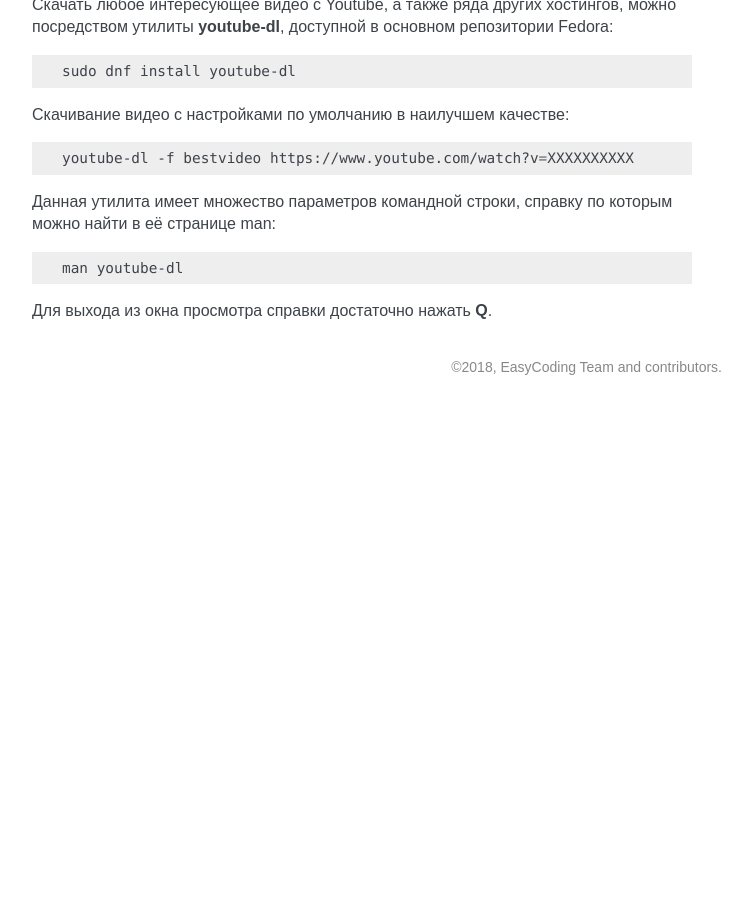
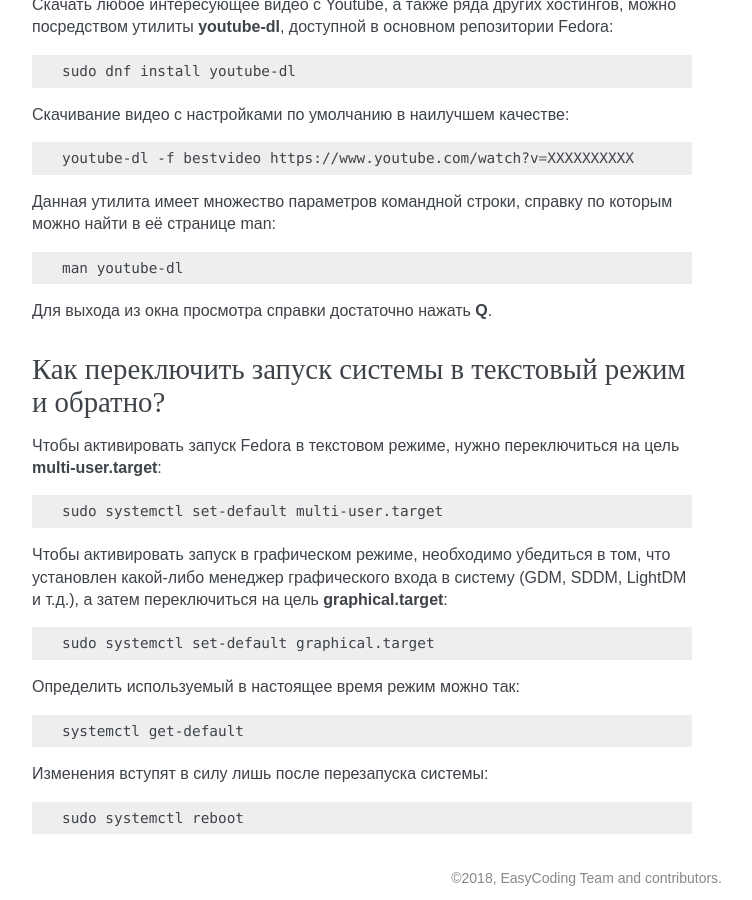
Before and after one commit to RussianFedora/FAQ, a Sphinx documentation site: the page built from source/using-system.rst, in a window 1280 px wide and 900 px high, scrolled down 17645 px. Shown: the whole window, without its empty margins (388-1140 px from the left). Built offline with Sphinx 7.4.7, drawn with Linux system fonts in a browser that asks for light colours; before the commit the page ends 18050 px from its top, so only the background shows below that.

Commit message:
Added question about switching to text mode and back to GUI.

```diff
--- a/source/using-system.rst
+++ b/source/using-system.rst
@@ -1034,3 +1034,33 @@ KDE предоставляет особый PAM модуль для автома
     man youtube-dl
 
 Для выхода из окна просмотра справки достаточно нажать **Q**.
+
+.. index:: text mode, runlevel
+.. _configure-runlevel:
+
+Как переключить запуск системы в текстовый режим и обратно?
+===============================================================
+
+Чтобы активировать запуск Fedora в текстовом режиме, нужно переключиться на цель **multi-user.target**:
+
+.. code-block:: bash
+
+    sudo systemctl set-default multi-user.target
+
+Чтобы активировать запуск в графическом режиме, необходимо убедиться в том, что установлен какой-либо менеджер графического входа в систему (GDM, SDDM, LightDM и т.д.), а затем переключиться на цель **graphical.target**:
+
+.. code-block:: bash
+
+    sudo systemctl set-default graphical.target
+
+Определить используемый в настоящее время режим можно так:
+
+.. code-block:: bash
+
+    systemctl get-default
+
+Изменения вступят в силу лишь после перезапуска системы:
+
+.. code-block:: bash
+
+    sudo systemctl reboot
```
